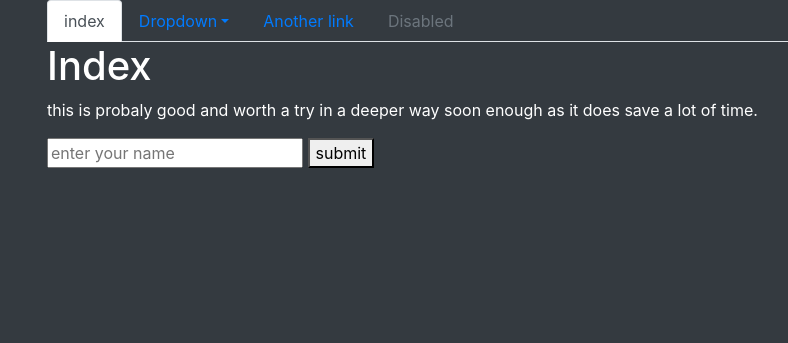
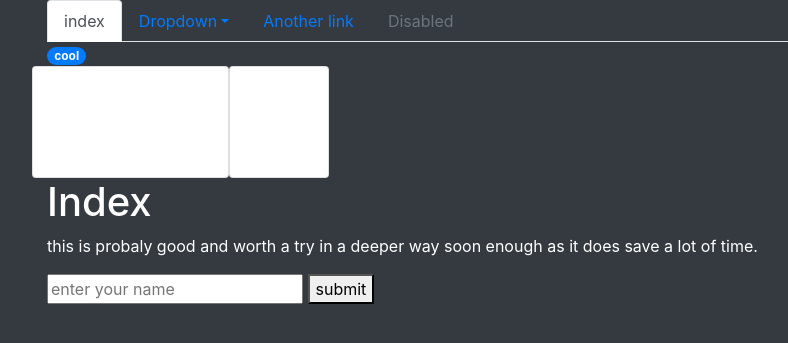
Before and after one commit to jaibeer72/CS50, a Python web app: template templates/index.html in a window 1280 px wide. Shown: the top 343 px of the page, without its empty margins (38-826 px from the left). Run offline with Jinja, Linux system fonts and the light colour scheme; the template is opened without the code that fills it, so the values that code supplies are empty; some libraries are stand-ins or nearby versions.

```diff
--- a/app.py
+++ b/app.py
@@ -7,6 +7,9 @@ app.config["SESSION_PERMANENT"] = False
 app.config["SESSION_TYPE"] = "filesystem"
 Session(app)
 
+@app.route('/', methods=['POST'])
+def lol():
+    pass:
 
 @app.route("/", methods=['GET', 'POST'])
 def index():
--- /dev/null
+++ b/create.sql
@@ -0,0 +1,6 @@
+CREATE TABLE flights(
+    id SERIAL PRIMARY KEY,
+    orign VARCHAR NOT NULL,
+    destination VARCHAR NOT NULL,
+    duration INTEGER NOT NULL
+);
--- a/pages/1.html
+++ b/pages/1.html
@@ -1,3 +1,4 @@
+<<<<<<< HEAD:pages/1.html
 <!DOCTYPE html>
 <html lang="en">
 <head>
@@ -10,3 +11,5 @@
 
 </body>
 </html>
+=======
+>>>>>>> parent of d62baff... Added another line:index.html
--- a/templates/layout.html
+++ b/templates/layout.html
@@ -41,6 +41,25 @@
         <div class="tab-pane fade" id="tab5Id" role="tabpanel"></div>
       </div>
 
+      <span class="badge badge-pill badge-primary">cool </span>
+      <div class="row">
+        <div class="col-md-1-12">
+          <div class="card">
+            <div class="card-body">
+              <h3 class="card-title">Hello World</h3>
+              <p class="card-text">Yup</p>
+            </div>
+          </div>
+        </div>
+        <div class="col-xs-1-12">
+          <div class="card">
+            <div class="card-body">
+              <h3 class="card-title">Title</h3>
+              <p class="card-text">Text</p>
+            </div>
+          </div>
+        </div>
+      </div>
       <script>
         $('#navId a').click(e => {
           e.preventDefault();
```
Also changed, not shown: 1 other file.
